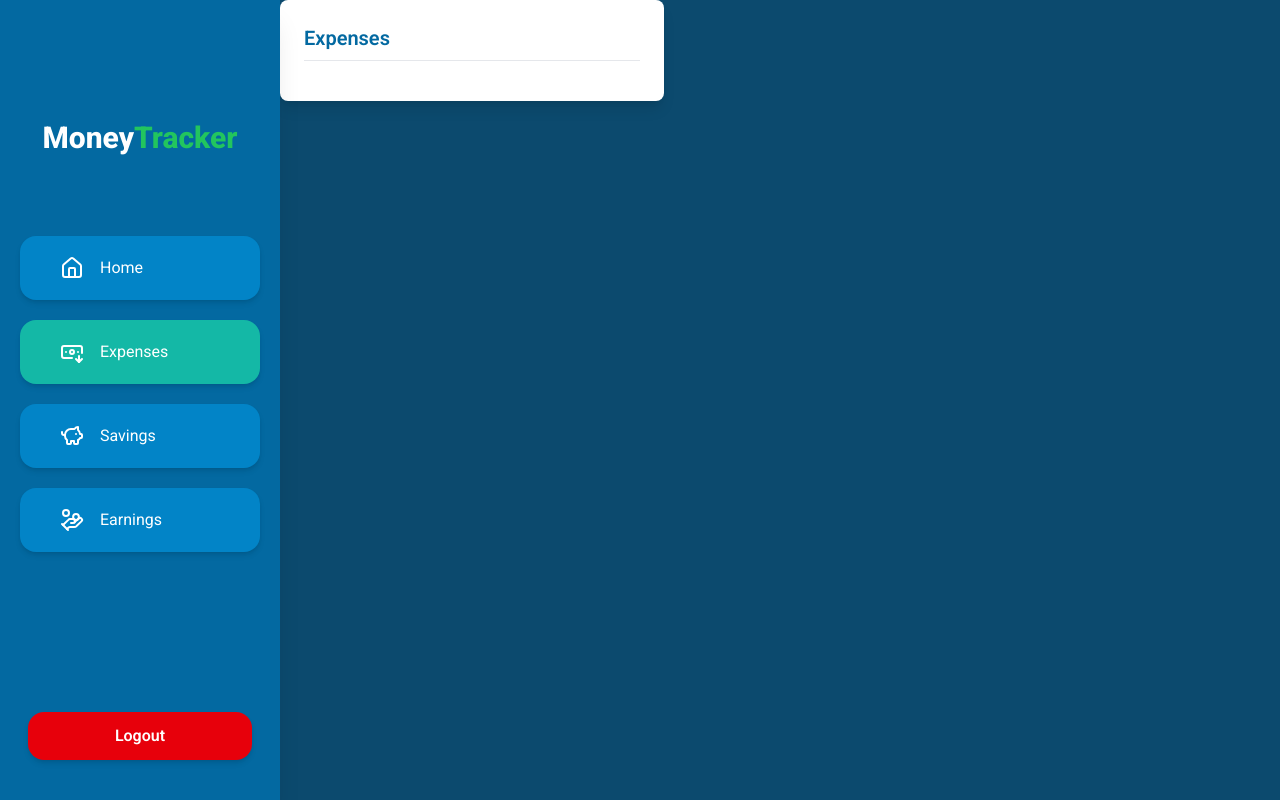
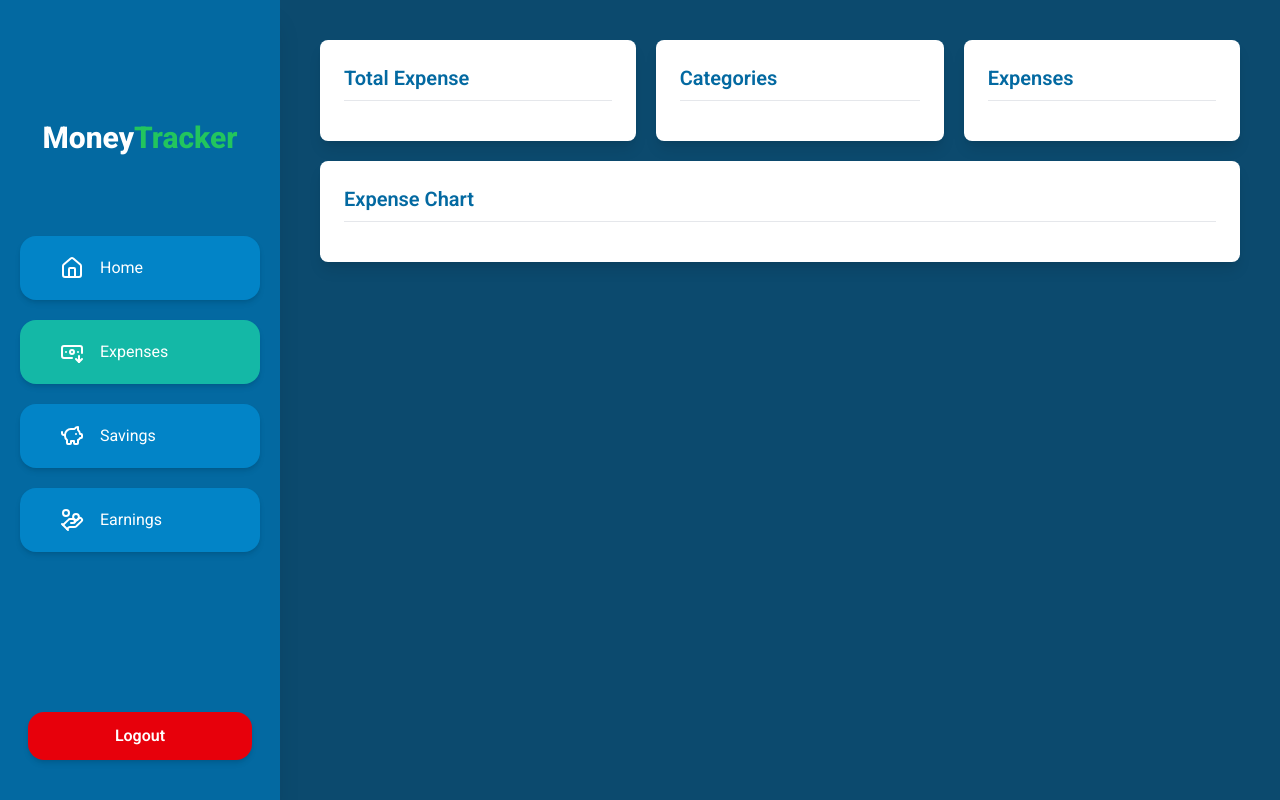
Before and after one commit to Estakuyo/MoneyTracker, a React app in the folder frontend/: page /expenses in a window 1280 px wide. Built offline with nearby package versions, Linux system fonts and the light colour scheme; the HTML template or start-up script is replaced by a standard one.

Commit message:
Added layout expense page

```diff
--- a/frontend/src/pages/expenses.jsx
+++ b/frontend/src/pages/expenses.jsx
@@ -1,9 +1,16 @@
 import Card from "../components/card";
+import Button from "../components/button";
 
 const Expenses = () => {
   return (
-    <div className="main-wrapper">
-      <Card className="w-sm" title={"Expenses"} />
+    <div className="main-wrapper px-10 py-20 flex flex-col md:grid gap-5 md:py-10">
+      <Card className="w-full" title={"Total Expense"} />
+
+      <Card className="w-full" title={"Categories"} />
+
+      <Card className="w-full" title={"Expenses"} />
+
+      <Card className="w-full col-span-3" title={"Expense Chart"} />
     </div>
   );
 };
```
